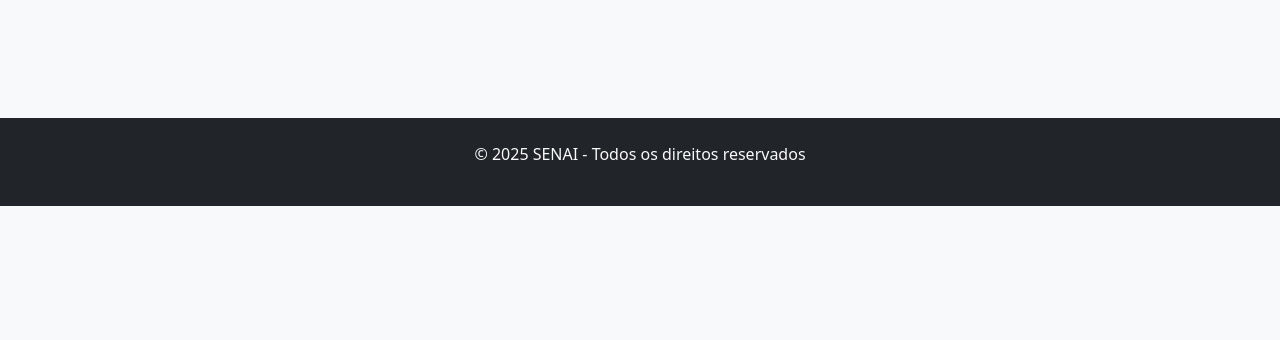
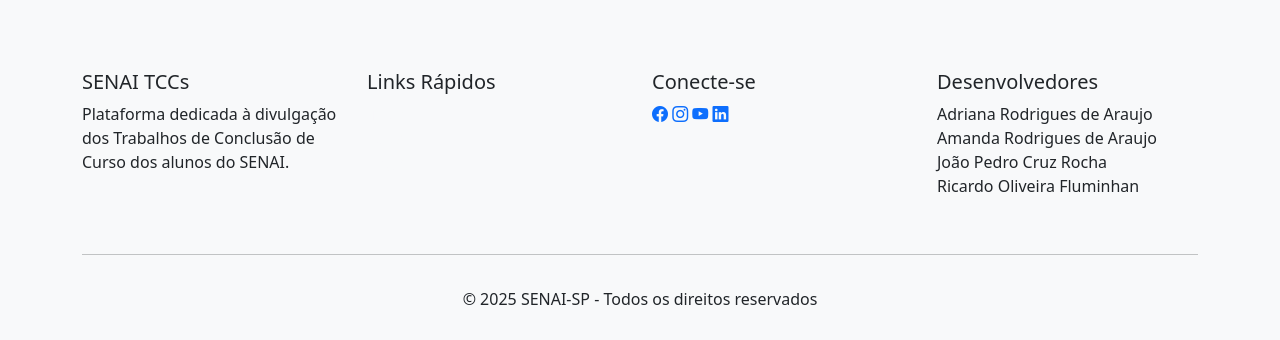
Before and after one commit to aamandaa0312/SENAI_TCC, a plain HTML site: page frontend/buscar_tcc.html in a window 1280 px wide. Shown: the part 795-1135 px from the top of the page. Before the commit the page ends 1001 px from the top, so only its background shows below. Drawn offline with nearby package versions, Linux system fonts and the light colour scheme; no server answers; a script that the page names is missing.

Commit message:
footer buscar_tcc.html

```diff
--- a/frontend/buscar_tcc.html
+++ b/frontend/buscar_tcc.html
@@ -546,11 +546,46 @@
             </div>
         </div>
     </div>
-    <footer class="bg-dark text-light py-4 mt-5">
-        <div class="container text-center">
-            <p>&copy; 2025 SENAI - Todos os direitos reservados</p>
-        </div>
-    </footer>
+<footer>
+            <div class="container">
+                <div class="row">
+                    <div class="col-md-3 mb-4">
+                        <h5>SENAI TCCs</h5>
+                        <p>Plataforma dedicada à divulgação dos Trabalhos de Conclusão de Curso dos alunos do SENAI.</p>
+                    </div>
+                    <div class="col-md-3 mb-4">
+                        <h5>Links Rápidos</h5>
+                        <ul class="list-unstyled">
+                            <li><a href="index.html" class="text-light text-decoration-none">Início</a></li>
+                            <li><a href="buscar_tcc.html" class="text-light text-decoration-none">TCCs</a></li>
+                            <li><a href="login.html" class="text-light text-decoration-none">Login</a></li>
+                        </ul>
+                    </div>
+                    <div class="col-md-3 mb-4">
+                        <h5>Conecte-se</h5>
+                        <div class="social-icons">
+                            <a href="https://www.facebook.com/senaisaopaulo/?locale=pt_BR" target="_blank" rel="noopener noreferrer"><i class="bi bi-facebook"></i></a>
+                            <a href="https://www.instagram.com/senai.sp/" target="_blank" rel="noopener noreferrer"><i class="bi bi-instagram"></i></a>
+                            <a href="https://www.youtube.com/channel/UCzqd0VpWU_w4BKwmSvFdieQ" target="_blank" rel="noopener noreferrer"><i class="bi bi-youtube"></i></a>
+                            <a href="https://www.linkedin.com/school/senai-sp/" target="_blank" rel="noopener noreferrer"><i class="bi bi-linkedin"></i></a>
+                        </div>
+                    </div>
+                    <div class="col-md-3 mb-4">
+                        <h5>Desenvolvedores</h5>
+                        <ul class="list-unstyled">
+                            <li>Adriana Rodrigues de Araujo</li>
+                            <li>Amanda Rodrigues de Araujo</li>
+                            <li>João Pedro Cruz Rocha</li>
+                            <li>Ricardo Oliveira Fluminhan</li>
+                        </ul>
+                    </div>
+                </div>
+                <hr class="bg-light">
+                <div class="text-center py-3">
+                    <p>&copy; 2025 SENAI-SP - Todos os direitos reservados</p>
+                </div>
+            </div>
+        </footer>
 
     <script src="https://cdnjs.cloudflare.com/ajax/libs/pdf.js/2.11.338/pdf.min.js"></script>
     <script src="https://cdn.jsdelivr.net/npm/bootstrap@5.3.2/dist/js/bootstrap.bundle.min.js"></script>
```
